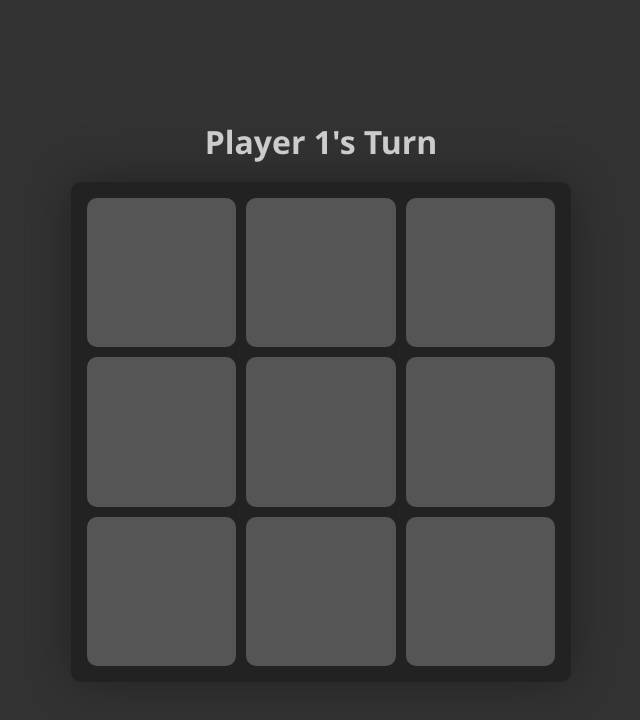
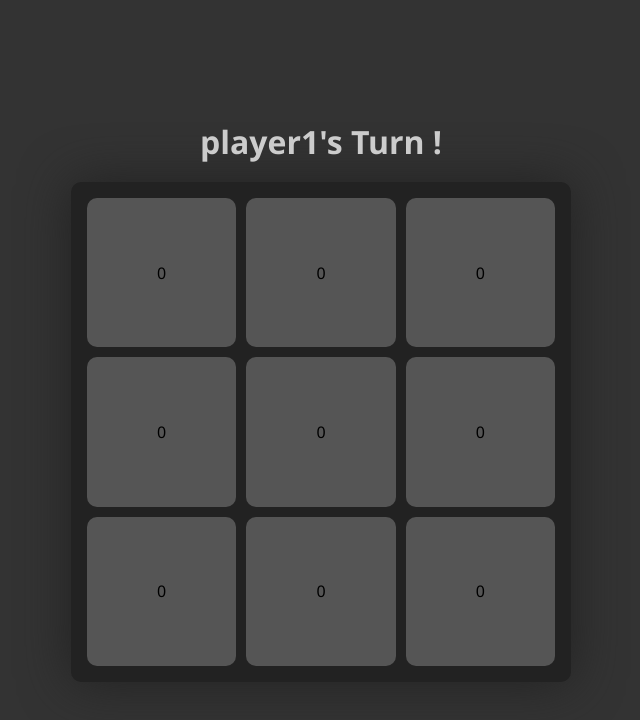
Before and after one commit to theojachiet/Tic-tac-toe, a plain HTML site: page index.html in a window 1280 px wide. Shown: the whole page, without its empty margins (319-959 px from the left). Drawn offline with Linux system fonts and the light colour scheme.

Commit message:
Add screen renderer to display cells via javascript

```diff
--- a/index.html
+++ b/index.html
@@ -9,17 +9,9 @@
 </head>
 <body>
     <div class="container">
-        <div class="turn">Player 1's Turn</div>
+        <div class="turn"></div>
         <div class="board">
-            <div class="cell"></div>
-            <div class="cell"></div>
-            <div class="cell"></div>
-            <div class="cell"></div>
-            <div class="cell"></div>
-            <div class="cell"></div>
-            <div class="cell"></div>
-            <div class="cell"></div>
-            <div class="cell"></div>
+
         </div>
     </div>
 </body>
--- a/script.js
+++ b/script.js
@@ -135,8 +135,46 @@ function GameFlow(name1 = 'player1', name2 = 'player2') {
     //Print the initial round
     printNewRound();
 
-    return { playRound, getCurrentPlayer };
-};
+    return {
+        playRound,
+        getCurrentPlayer,
+        getBoard: board.getBoard
+    };
+}
 
-const game = GameFlow();
-const board = GameBoard();
+function ScreenController() {
+    const game = GameFlow();
+    const playerTurnDiv = document.querySelector('.turn');
+    const boardDiv = document.querySelector('.board');
+
+    const updateScreen = () => {
+        boardDiv.textContent = '';
+
+        const board = game.getBoard();
+        const currentPlayer = game.getCurrentPlayer().name;
+
+        playerTurnDiv.textContent = `${currentPlayer}'s Turn !`;
+
+        board.forEach((row, indexRow) => {
+            row.forEach((cell, indexCol) => {
+                const cellButton = document.createElement('button');
+                cellButton.classList.add('cell');
+
+                cellButton.dataset.column = indexCol;
+                cellButton.dataset.row = indexRow;
+
+                cellButton.textContent = cell.getValue();
+                boardDiv.appendChild(cellButton);
+            })
+        })
+    };
+
+    function eventHandler(e) {
+
+    }
+
+    //Initial render
+    updateScreen();
+}
+
+ScreenController();
--- a/style.css
+++ b/style.css
@@ -110,3 +110,7 @@ body {
     font-weight: bold;
     color: #ccc;
 }
+
+button {
+    border: none;
+}
```
